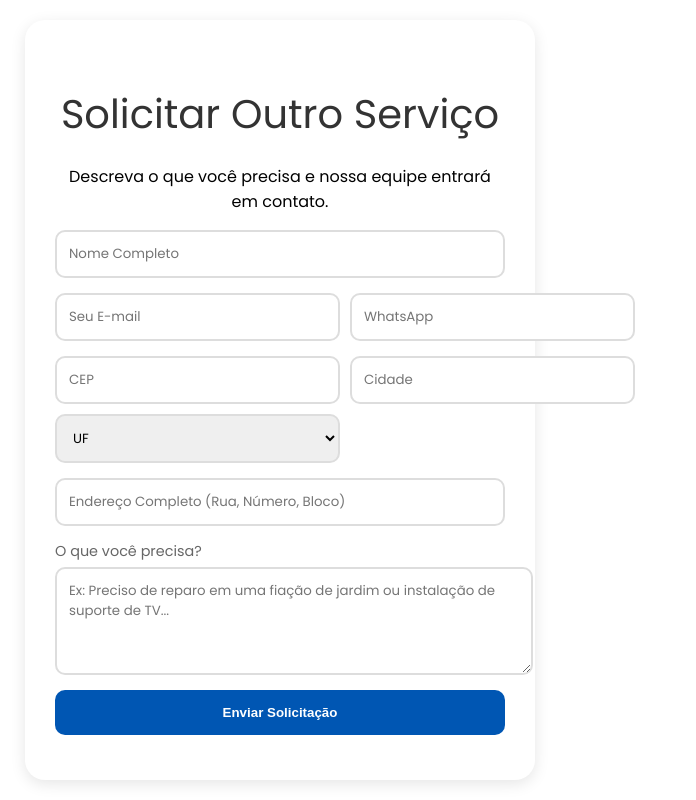
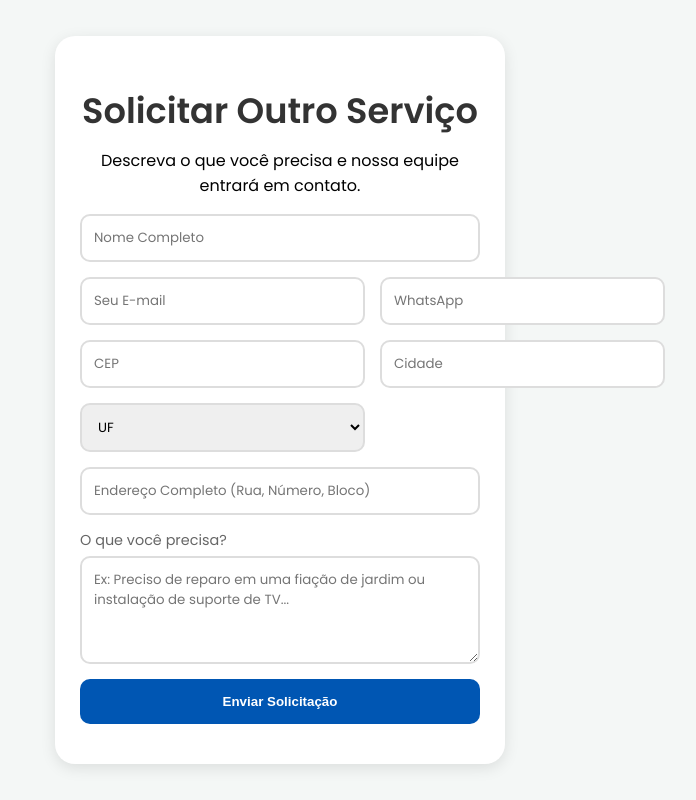
Before and after one commit to Gustavowp8/Trinegus, a plain HTML site: page outros.html in a window 1280 px wide. Shown: the whole page, without its empty margins (360-1056 px from the left). Drawn offline with Linux system fonts and the light colour scheme.

Commit message:
Refinamento das paginas

```diff
--- a/estilo/style.css
+++ b/estilo/style.css
@@ -114,6 +114,79 @@ input:focus {
     font-size: 0.9rem;
 }
 
+/* Ultimo codigo */
+
+/* --- Ajustes Globais --- */
+body {
+    margin: 0;
+    padding: 0;
+    font-family: 'Poppins', sans-serif;
+    background-color: #f4f7f6; /* Um cinza bem leve para destacar o card branco */
+    display: flex;
+    justify-content: center;
+    align-items: center;
+    min-height: 100vh;
+}
+
+/* --- Ajuste no Título (Diminui em telas menores) --- */
+h2 {
+    color: #333;
+    font-size: 1.8rem; /* Reduzido de 2.5rem para caber melhor */
+    margin-bottom: 15px;
+    font-weight: 600;
+    line-height: 1.2;
+}
+
+/* --- Container do Formulário --- */
+.container-form {
+    background: #fff;
+    padding: 25px;
+    border-radius: 20px;
+    box-shadow: 0 4px 15px rgba(0,0,0,0.1);
+    width: 90%; /* Garante margem nas laterais em celulares */
+    max-width: 450px;
+    margin: 20px auto;
+    box-sizing: border-box; /* Importante para o padding não somar na largura */
+}
+
+/* --- Grid que causava o erro --- */
+.row {
+    display: grid;
+    grid-template-columns: 1fr; /* Por padrão, um embaixo do outro (celular) */
+    gap: 15px;
+}
+
+/* --- Ajuste para o campo de Descrição --- */
+textarea {
+    box-sizing: border-box; /* Garante que o padding não faça ele sair do card */
+}
+
+/* --- MEDIA QUERIES (A mágica da responsividade) --- */
+
+/* Para telas maiores que 480px (Tablets e Desktops) */
+@media (min-width: 480px) {
+    h2 {
+        font-size: 2.2rem;
+    }
+
+    /* No desktop, o CEP/Cidade/UF voltam a ficar na mesma linha */
+    .row {
+        grid-template-columns: 2fr 1fr;
+    }
+}
+
+/* Ajuste específico para a linha de CEP/Cidade/UF se houver 3 itens */
+.row-triple {
+    display: grid;
+    grid-template-columns: 1fr;
+    gap: 10px;
+}
+
+@media (min-width: 480px) {
+    .row-triple {
+        grid-template-columns: 1fr 2fr 1fr; /* CEP, Cidade, UF */
+    }
+}
 .esp{
 
     padding: 50px;
```
